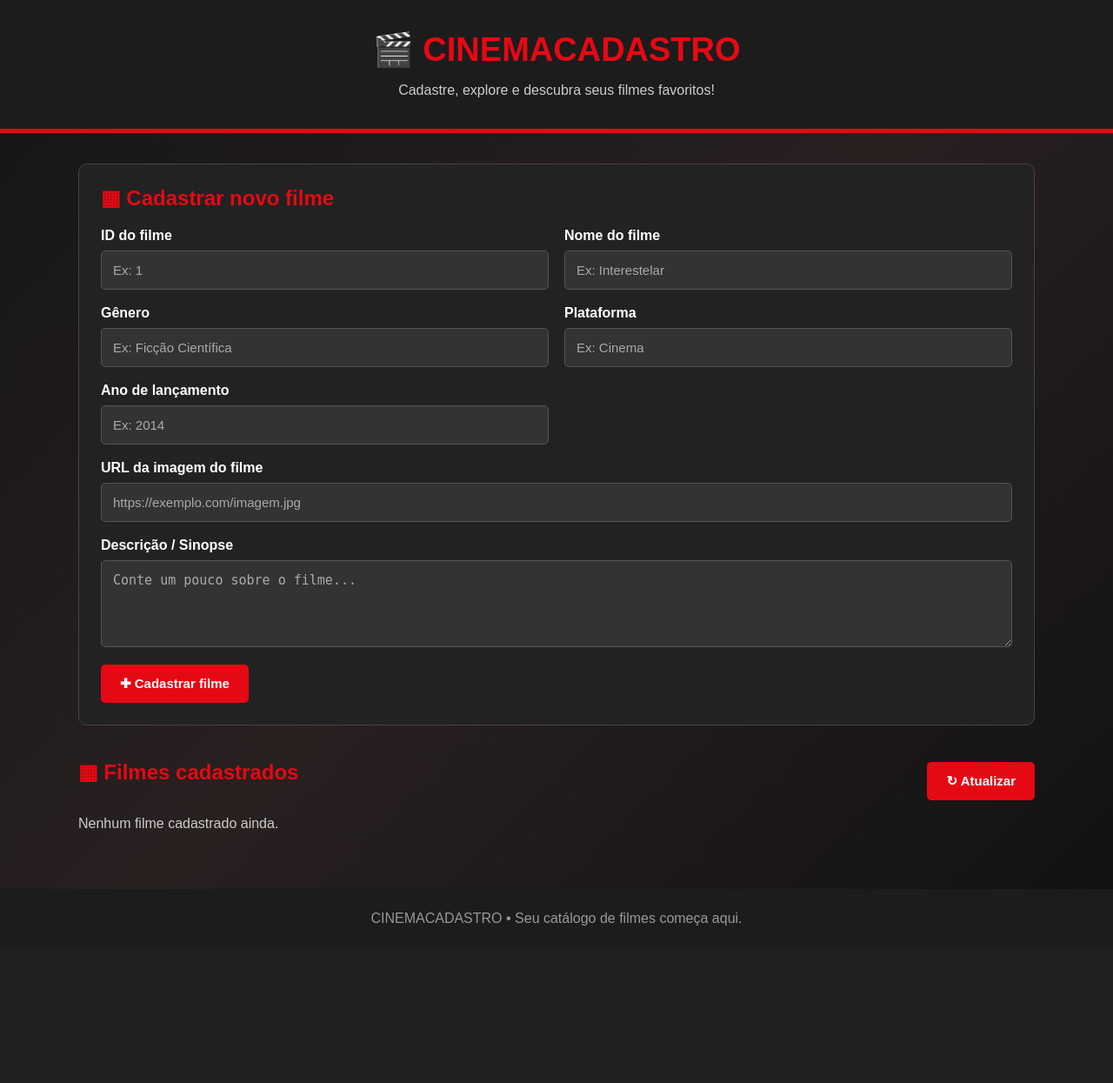
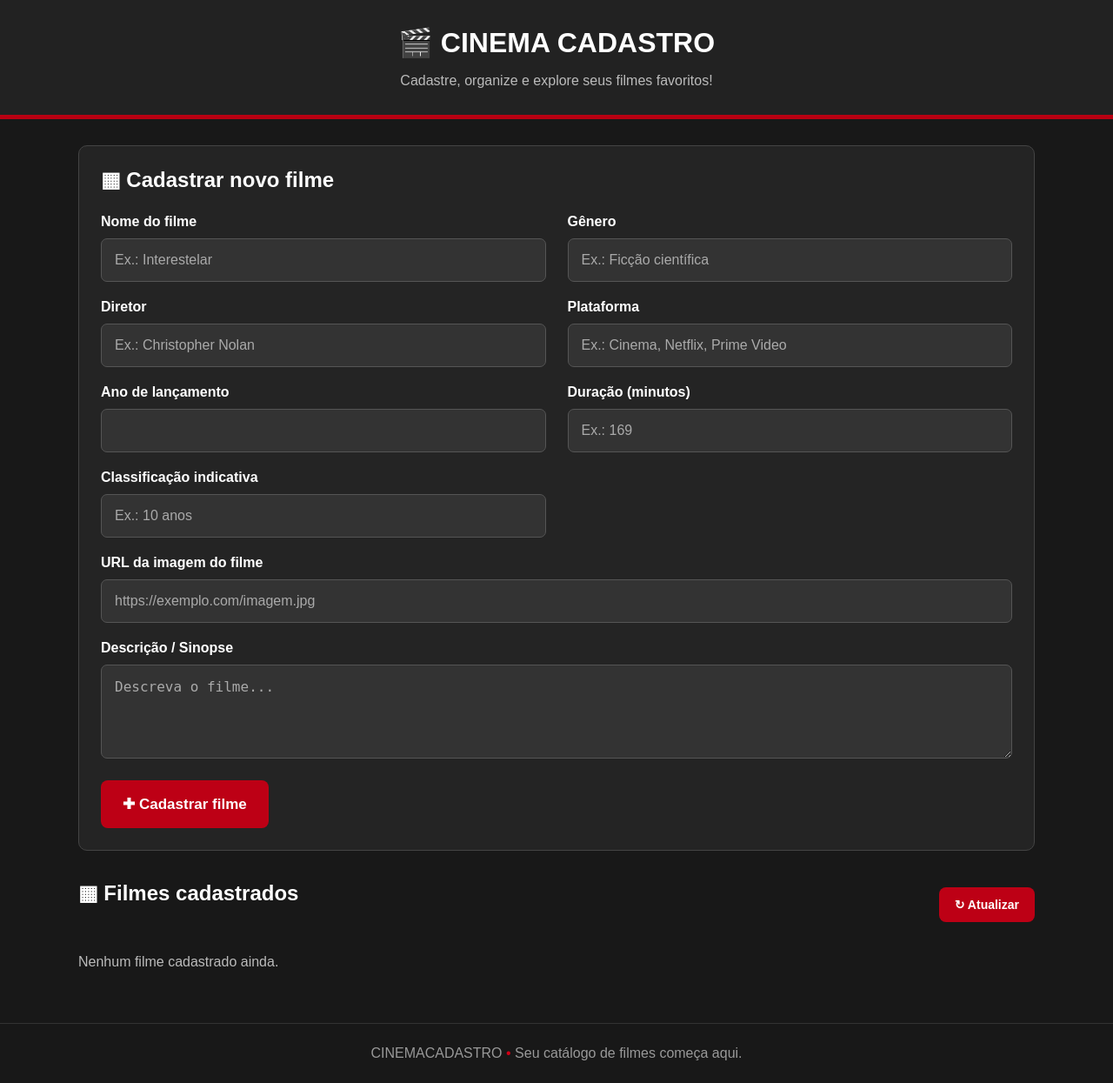
Before and after one commit to alexandresartoriaraujo-ship-it/CinemaCadastro, a Spring Boot app: page / in a window 1280 px wide. Shown: the whole page at 87% size. Before the commit the page ends 1064 px from the top, so only its background shows below. Run offline with Spring Boot 4, Linux system fonts and the light colour scheme; data that the repository does not hold is empty.

Commit message:
feat: subindo pro github

```diff
--- a/cinema/src/main/java/com/dest1/cinema/controller/CinemaCadastro.java
+++ b/cinema/src/main/java/com/dest1/cinema/controller/CinemaCadastro.java
@@ -9,7 +9,7 @@ import org.springframework.web.bind.annotation.*;
 import java.util.List;
 
 @RestController
-@RequestMapping("api/filmes")
+@RequestMapping("/api/filmes")
 public class CinemaCadastro {
 
     @Autowired
--- a/cinema/src/main/java/com/dest1/cinema/repositories/CinemaRepository.java
+++ b/cinema/src/main/java/com/dest1/cinema/repositories/CinemaRepository.java
@@ -1,3 +1,4 @@
+
 
 package com.dest1.cinema.repositories;
 
@@ -5,4 +6,5 @@ import com.dest1.cinema.register.CadastroCinema;
 import org.springframework.data.jpa.repository.JpaRepository;
 
 public interface CinemaRepository extends JpaRepository<CadastroCinema, Integer> {
+
 }
--- a/cinema/src/main/resources/static/index.html
+++ b/cinema/src/main/resources/static/index.html
@@ -5,7 +5,8 @@
 <head>
     <meta charset="UTF-8">
     <meta name="viewport" content="width=device-width, initial-scale=1.0">
-    <title>CinemaCadastro | Catálogo de Filmes</title>
+
+    <title>Cinema Cadastro</title>
 
     <style>
         * {
@@ -15,73 +16,73 @@
         body {
             margin: 0;
             min-height: 100vh;
+            background: #181818;
+            color: white;
             font-family: Arial, sans-serif;
-            color: white;
-            background: linear-gradient(135deg, #151515, #292020, #111);
         }
 
         header {
+            background: #222;
+            padding: 30px 20px;
             text-align: center;
-            padding: 35px 20px;
-            background: #1c1c1c;
-            border-bottom: 5px solid #e50914;
+            border-bottom: 5px solid #b90012;
         }
 
         header h1 {
             margin: 0;
-            font-size: 38px;
-            color: #e50914;
+            font-size: 32px;
         }
 
         header p {
-            color: #ccc;
+            color: #bbb;
             margin-bottom: 0;
         }
 
         .container {
-            width: 90%;
-            max-width: 1100px;
-            margin: 35px auto;
+            width: min(1100px, 94%);
+            margin: 30px auto;
         }
 
         .painel {
-            background: #222;
+            background: #242424;
+            border: 1px solid #444;
+            border-radius: 10px;
             padding: 25px;
-            border-radius: 10px;
-            border: 1px solid #444;
+            margin-bottom: 35px;
         }
 
         h2 {
-            color: #e50914;
             margin-top: 0;
+            margin-bottom: 25px;
         }
 
         .form-grid {
             display: grid;
             grid-template-columns: 1fr 1fr;
-            gap: 18px;
+            gap: 20px 25px;
         }
 
         label {
             display: flex;
             flex-direction: column;
-            gap: 8px;
+            gap: 10px;
             font-weight: bold;
+            font-size: 16px;
         }
 
         input, textarea {
             width: 100%;
-            padding: 13px;
-            border: 1px solid #555;
-            border-radius: 5px;
+            padding: 15px;
             background: #333;
             color: white;
-            font-size: 15px;
+            border: 1px solid #555;
+            border-radius: 7px;
+            font-size: 16px;
             outline: none;
         }
 
         input:focus, textarea:focus {
-            border-color: #e50914;
+            border-color: #d00016;
         }
 
         input::placeholder, textarea::placeholder {
@@ -99,24 +100,24 @@
         .acoes {
             display: flex;
             align-items: center;
-            gap: 15px;
             flex-wrap: wrap;
-            margin-top: 20px;
+            gap: 20px;
+            margin-top: 25px;
         }
 
         button {
-            padding: 13px 22px;
+            background: #bd0015;
+            color: white;
             border: none;
-            border-radius: 5px;
-            background: #e50914;
-            color: white;
+            border-radius: 8px;
+            padding: 17px 25px;
+            font-size: 17px;
             font-weight: bold;
-            font-size: 15px;
             cursor: pointer;
         }
 
         button:hover {
-            background: #b20710;
+            background: #e00019;
         }
 
         button:disabled {
@@ -124,20 +125,14 @@
             cursor: wait;
         }
 
-        #mensagem {
+        .sucesso {
+            color: #65db85;
             font-weight: bold;
         }
 
-        .sucesso {
-            color: #70e070;
-        }
-
         .erro {
-            color: #ff7777;
-        }
-
-        .secao-filmes {
-            margin-top: 40px;
+            color: #ff7070;
+            font-weight: bold;
         }
 
         .titulo-lista {
@@ -147,40 +142,38 @@
             gap: 15px;
         }
 
+        .botao-atualizar {
+            padding: 12px 18px;
+            font-size: 14px;
+        }
+
         .lista-filmes {
             display: grid;
-            grid-template-columns: repeat(auto-fit, minmax(230px, 1fr));
+            grid-template-columns: repeat(auto-fit, minmax(250px, 1fr));
             gap: 20px;
         }
 
         .card {
+            background: #242424;
+            border: 1px solid #444;
+            border-radius: 10px;
             overflow: hidden;
-            background: #222;
-            border: 1px solid #444;
-            border-radius: 8px;
-            box-shadow: 0 5px 12px rgba(0,0,0,.4);
         }
 
         .card-imagem {
-            display: block;
             width: 100%;
-            height: 170px;
+            height: 300px;
             object-fit: cover;
             background: #333;
         }
 
-        .card-placeholder {
+        .imagem-placeholder {
+            height: 200px;
             display: flex;
+            justify-content: center;
             align-items: center;
-            justify-content: center;
-            height: 170px;
-            font-size: 45px;
-            background: linear-gradient(135deg, #4b1515, #222);
-        }
-
-        .card-faixa {
-            height: 5px;
-            background: #e50914;
+            background: #333;
+            font-size: 50px;
         }
 
         .card-conteudo {
@@ -188,9 +181,10 @@
         }
 
         .card h3 {
+            color: #ff5a67;
             margin-top: 0;
-            color: #ff4545;
             font-size: 21px;
+            overflow-wrap: anywhere;
         }
 
         .card p {
@@ -201,20 +195,24 @@
 
         .descricao {
             border-top: 1px solid #444;
-            padding-top: 10px;
+            padding-top: 12px;
         }
 
         .estado {
-            color: #ccc;
+            color: #bbb;
+            padding: 15px 0;
             grid-column: 1 / -1;
         }
 
         footer {
-            margin-top: 50px;
+            text-align: center;
             padding: 25px;
-            text-align: center;
-            background: #1c1c1c;
             color: #999;
+            border-top: 1px solid #333;
+        }
+
+        footer span {
+            color: #d00016;
         }
 
         @media (max-width: 650px) {
@@ -227,23 +225,24 @@
             }
 
             .titulo-lista {
+                flex-direction: column;
                 align-items: flex-start;
-                flex-direction: column;
             }
 
-            header h1 {
-                font-size: 28px;
+            .painel {
+                padding: 18px;
             }
         }
 
     </style>
+
 </head>
 
 <body>
 
 <header>
-    <h1>🎬 CINEMACADASTRO</h1>
-    <p>Cadastre, explore e descubra seus filmes favoritos!</p>
+    <h1>🎬 CINEMA CADASTRO</h1>
+    <p>Cadastre, organize e explore seus filmes favoritos!</p>
 </header>
 
 <main class="container">
@@ -257,29 +256,45 @@
             <div class="form-grid">
 
                 <label>
-                    ID do filme
-                    <input type="number" id="id" placeholder="Ex: 1" required>
-                </label>
-
-                <label>
                     Nome do filme
-                    <input type="text" id="nome" placeholder="Ex: Interestelar" required>
+                    <input type="text" id="nomeFilme"
+                           placeholder="Ex.: Interestelar" required>
                 </label>
 
                 <label>
                     Gênero
-                    <input type="text" id="genero" placeholder="Ex: Ficção Científica" required>
+                    <input type="text" id="genero"
+                           placeholder="Ex.: Ficção científica" required>
+                </label>
+
+                <label>
+                    Diretor
+                    <input type="text" id="diretor"
+                           placeholder="Ex.: Christopher Nolan" required>
                 </label>
 
                 <label>
                     Plataforma
-                    <input type="text" id="plataforma" placeholder="Ex: Cinema" required>
+                    <input type="text" id="plataforma"
+                           placeholder="Ex.: Cinema, Netflix, Prime Video" required>
                 </label>
 
                 <label>
                     Ano de lançamento
                     <input type="number" id="anoLancamento"
-                           placeholder="Ex: 2014" min="1888" max="2100" required>
+                           min="1888" max="2100" required>
+                </label>
+
+                <label>
+                    Duração (minutos)
+                    <input type="number" id="duracao"
+                           min="1" placeholder="Ex.: 169" required>
+                </label>
+
+                <label>
+                    Classificação indicativa
+                    <input type="text" id="classificacao"
+                           placeholder="Ex.: 10 anos" required>
                 </label>
 
                 <label class="campo-largo">
@@ -291,7 +306,7 @@
                 <label class="campo-largo">
                     Descrição / Sinopse
                     <textarea id="descricao" rows="4"
-                              placeholder="Conte um pouco sobre o filme..."></textarea>
+                              placeholder="Descreva o filme..."></textarea>
                 </label>
 
             </div>
@@ -302,7 +317,7 @@
                     ✚ Cadastrar filme
                 </button>
 
-                <p id="mensagem" role="status"></p>
+                <p id="mensagem" role="status" aria-live="polite"></p>
 
             </div>
 
@@ -310,14 +325,14 @@
 
     </section>
 
-
-    <section class="secao-filmes">
+    <section>
 
         <div class="titulo-lista">
 
             <h2>▦ Filmes cadastrados</h2>
 
-            <button type="button" id="btnAtualizar">
+            <button type="button" class="botao-atualizar"
+                    id="btnAtualizar">
                 ↻ Atualizar
             </button>
 
@@ -334,12 +349,12 @@
 </main>
 
 <footer>
-    CINEMACADASTRO • Seu catálogo de filmes começa aqui.
+    CINEMACADASTRO <span>•</span> Seu catálogo de filmes começa aqui.
 </footer>
-
 
 <script>
 
+    // Endereço da API Spring Boot
     const API_URL = "http://localhost:8080/api/filmes";
 
     const formFilme = document.getElementById("formFilme");
@@ -348,8 +363,7 @@
     const btnCadastrar = document.getElementById("btnCadastrar");
 
 
-    // GET: Buscar filmes cadastrados
-
+    // GET: listar filmes cadastrados
     async function listarFilmes() {
 
         listaFilmes.innerHTML =
@@ -380,6 +394,7 @@
                 const card = document.createElement("article");
                 card.className = "card";
 
+                // Imagem
                 let areaImagem;
 
                 if (filme.imagem) {
@@ -387,54 +402,74 @@
                     areaImagem = document.createElement("img");
                     areaImagem.className = "card-imagem";
                     areaImagem.src = filme.imagem;
-                    areaImagem.alt = "Capa de " + filme.nome;
+                    areaImagem.alt = "Capa de " + (filme.nomeFilme || "");
                     areaImagem.loading = "lazy";
 
-                    areaImagem.onerror = () => {
+                    areaImagem.onerror = function() {
 
                         const placeholder = document.createElement("div");
-
-                        placeholder.className = "card-placeholder";
+                        placeholder.className = "imagem-placeholder";
                         placeholder.textContent = "🎬";
 
                         areaImagem.replaceWith(placeholder);
-
                     };
 
                 } else {
 
                     areaImagem = document.createElement("div");
-                    areaImagem.className = "card-placeholder";
+                    areaImagem.className = "imagem-placeholder";
                     areaImagem.textContent = "🎬";
 
                 }
 
-                const faixa = document.createElement("div");
-                faixa.className = "card-faixa";
-
                 const conteudo = document.createElement("div");
                 conteudo.className = "card-conteudo";
 
+                // Nome do filme
                 const nome = document.createElement("h3");
-                nome.textContent = "🎬 " + (filme.nome || "Filme sem nome");
+                nome.textContent = "🎬 " + (filme.nomeFilme || "Filme sem nome");
 
+                // Gênero
                 const genero = document.createElement("p");
                 genero.textContent = "🎭 Gênero: " + (filme.genero || "-");
 
+                // Diretor
+                const diretor = document.createElement("p");
+                diretor.textContent = "🎥 Diretor: " + (filme.diretor || "-");
+
+                // Plataforma
                 const plataforma = document.createElement("p");
                 plataforma.textContent = "📺 Plataforma: " + (filme.plataforma || "-");
 
+                // Ano
                 const ano = document.createElement("p");
-                ano.textContent = "📅 Lançamento: " + (filme.anoLancamento || "-");
+                ano.textContent = "📅 Lançamento: " + (filme.anoLancamento ?? "-");
 
+                // Duração
+                const duracao = document.createElement("p");
+                duracao.textContent = "⏱ Duração: " + (filme.duracao ?? "-") + " minutos";
+
+                // Classificação
+                const classificacao = document.createElement("p");
+                classificacao.textContent = "🔞 Classificação: " + (filme.classificacao || "-");
+
+                // Descrição
                 const descricao = document.createElement("p");
                 descricao.className = "descricao";
-                descricao.textContent =
-                    filme.descricao || "Sem descrição cadastrada.";
+                descricao.textContent = filme.descricao || "Sem descrição cadastrada.";
 
-                conteudo.append(nome, genero, plataforma, ano, descricao);
+                conteudo.append(
+                    nome,
+                    genero,
+                    diretor,
+                    plataforma,
+                    ano,
+                    duracao,
+                    classificacao,
+                    descricao
+                );
 
-                card.append(areaImagem, faixa, conteudo);
+                card.append(areaImagem, conteudo);
 
                 listaFilmes.appendChild(card);
 
@@ -452,23 +487,26 @@
     }
 
 
-    // POST: Cadastrar filme
-
-    formFilme.addEventListener("submit", async (event) => {
+    // POST: cadastrar filme
+    formFilme.addEventListener("submit", async function(event) {
 
         event.preventDefault();
 
         const filme = {
 
-            id: Number(document.getElementById("id").value),
-
-            nome: document.getElementById("nome").value.trim(),
+            nomeFilme: document.getElementById("nomeFilme").value.trim(),
 
             genero: document.getElementById("genero").value.trim(),
+
+            diretor: document.getElementById("diretor").value.trim(),
 
             plataforma: document.getElementById("plataforma").value.trim(),
 
             anoLancamento: Number(document.getElementById("anoLancamento").value),
+
+            duracao: Number(document.getElementById("duracao").value),
+
+            classificacao: document.getElementById("classificacao").value.trim(),
 
             imagem: document.getElementById("imagem").value.trim(),
 
@@ -476,7 +514,7 @@
 
         };
 
-        mensagem.textContent = "Enviando cadastro...";
+        mensagem.textContent = "Cadastrando filme...";
         mensagem.className = "";
 
         btnCadastrar.disabled = true;
@@ -528,13 +566,12 @@
     });
 
 
-    // Botão para atualizar a lista
-
-    document.getElementById("btnAtualizar").addEventListener("click", listarFilmes);
+    // Atualizar catálogo
+    document.getElementById("btnAtualizar")
+        .addEventListener("click", listarFilmes);
 
 
     // Carregar filmes ao abrir a página
-
     listarFilmes();
 
 </script>
```
Also changed, not shown: cinema/src/main/java/com/dest1/cinema/register/CadastroCinema.java (+33 -12 lines).
